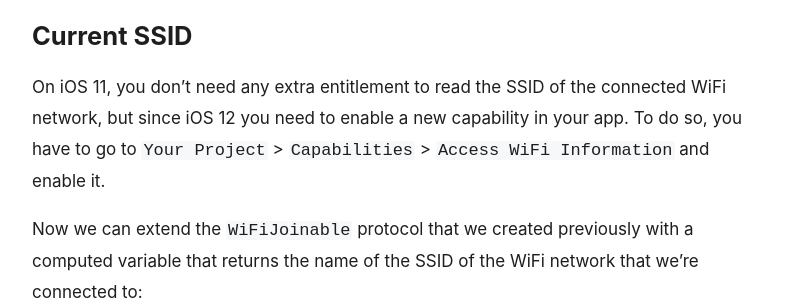
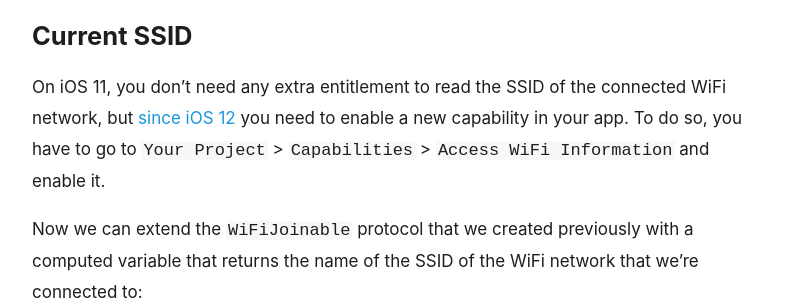
Before and after one commit to xmollv/xmollv.github.io, a Jekyll site: the page built from _posts/2019-02-12-wifi.md, in a window 1280 px wide and 900 px high, scrolled down 1378 px. Shown: the part 183-483 px from the top of the window, without its empty margins (244-1035 px from the left). Built offline with Jekyll 4.4.1, drawn with Linux system fonts in a browser that asks for light colours; some of the changed lines change nothing that is shown.

Commit message:
Added the radar link

```diff
--- a/_posts/2019-02-12-wifi.md
+++ b/_posts/2019-02-12-wifi.md
@@ -48,7 +48,7 @@ Doing so, you're telling the system that you're a _WiFi Application_ and if the
 
 ## Current SSID
 
-On iOS 11, you don't need any extra entitlement to read the SSID of the connected WiFi network, but since iOS 12 you need to enable a new capability in your app. To do so, you have to go to `Your Project` > `Capabilities` > `Access WiFi Information` and enable it.
+On iOS 11, you don't need any extra entitlement to read the SSID of the connected WiFi network, but [since iOS 12](http://ileyf.cn.openradar.appspot.com/43280182) you need to enable a new capability in your app. To do so, you have to go to `Your Project` > `Capabilities` > `Access WiFi Information` and enable it.
 
 Now we can extend the `WiFiJoinable` protocol that we created previously with a computed variable that returns the name of the SSID of the WiFi network that we're connected to:
 
```
